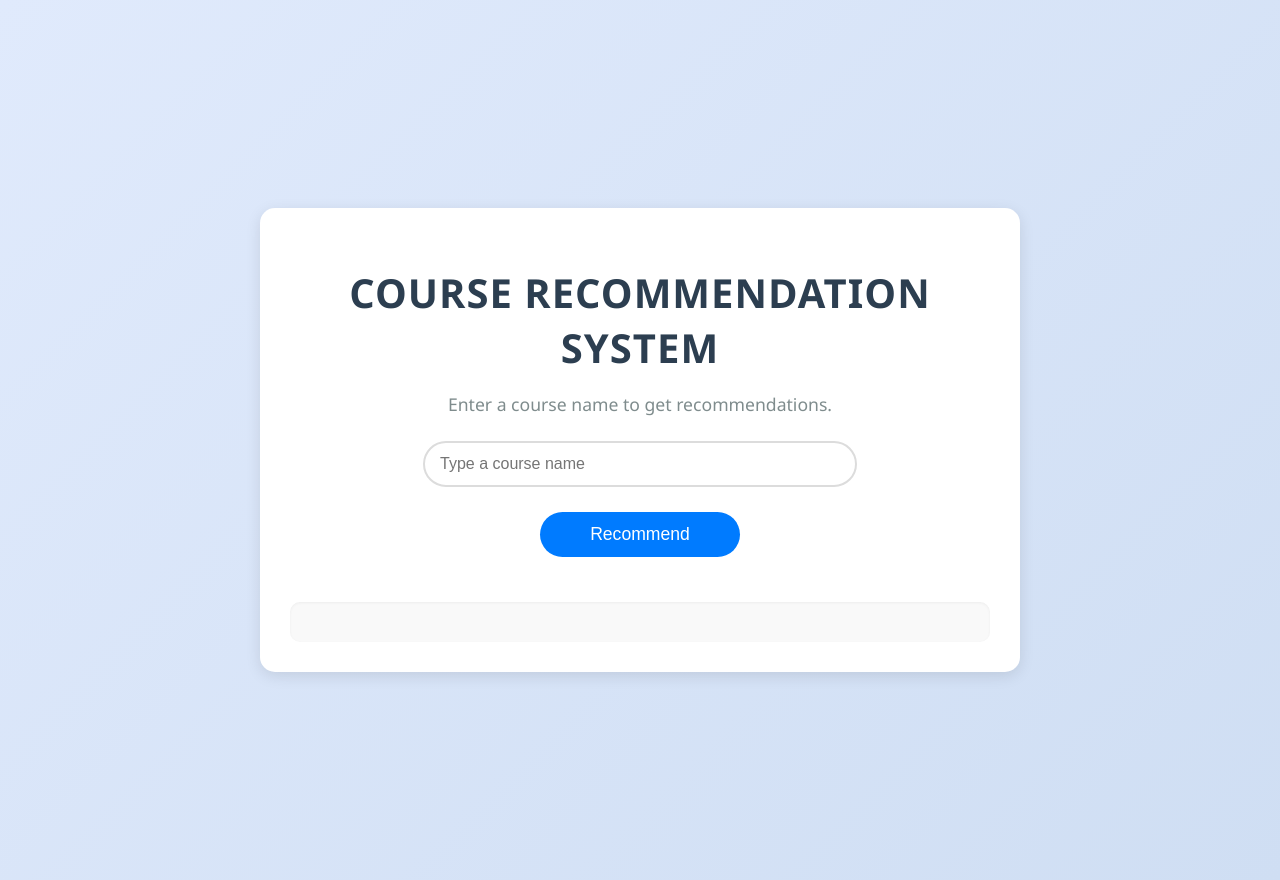
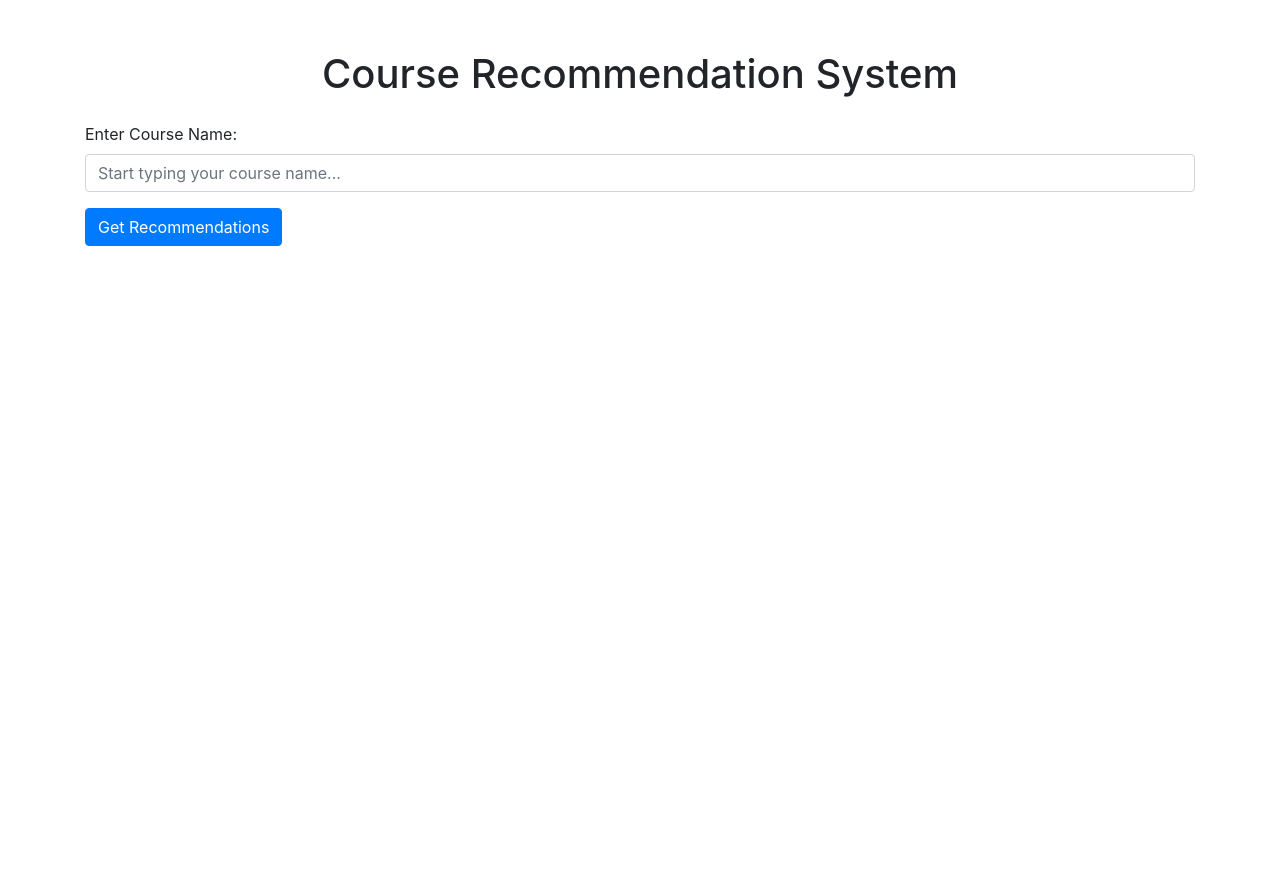
Before and after one commit to sri-venkat-22/Course-Recommendation, a Flask app: template templates/index.html in a window 1280 px wide. After the commit the page ends 246 px from the top, so only its background shows below. Run offline with Flask 3, Linux system fonts and the light colour scheme; the template is opened without the code that fills it, so the values that code supplies are empty; parts of the project's set-up code (start-up, migrations or seed data) failed here and were passed over; some libraries are stand-ins or nearby versions.

Commit message:
modofied interface

```diff
--- a/templates/index.html
+++ b/templates/index.html
@@ -2,45 +2,87 @@
 <html lang="en">
 <head>
   <meta charset="UTF-8">
-    <meta name="viewport" content="width=device-width, initial-scale=1.0">
-    <title>Course Recommender</title>
-    <link rel="stylesheet" href="{{ url_for('static', filename='style.css') }}">
+  <meta name="viewport" content="width=device-width, initial-scale=1">
+  <title>Course Recommendation System</title>
+  <!-- Bootstrap CSS for a modern, responsive UI -->
+  <link rel="stylesheet" href="https://maxcdn.bootstrapcdn.com/bootstrap/4.5.2/css/bootstrap.min.css">
+  <style>
+    body {
+      padding-top: 50px;
+    }
+    .spinner-border {
+      display: none;
+    }
+  </style>
 </head>
 <body>
   <div class="container">
-        <h1>Course Recommendation System</h1>
-        <p>Enter a course name to get recommendations.</p>
-        <input type="text" id="courseInput" placeholder="Type a course name">
-        <button onclick="getRecommendations()">Recommend</button>
-        <div id="results"></div>
+    <h1 class="text-center">Course Recommendation System</h1>
+    <form id="recommendForm" class="mt-4">
+      <div class="form-group">
+        <label for="courseInput">Enter Course Name:</label>
+        <input type="text" id="courseInput" name="course" class="form-control" placeholder="Start typing your course name..." list="courseSuggestions">
+        <datalist id="courseSuggestions">
+          {% for course in course_names %}
+          <option value="{{ course }}">
+          {% endfor %}
+        </datalist>
       </div>
+      <button type="submit" class="btn btn-primary">Get Recommendations</button>
+    </form>
+    <div class="mt-4">
+      <div id="loading" class="text-center">
+        <div class="spinner-border" role="status">
+          <span class="sr-only">Loading...</span>
+        </div>
+      </div>
+      <div id="errorMsg" class="alert alert-danger" style="display: none;"></div>
+      <div id="recommendations" class="mt-4"></div>
+    </div>
+  </div>
+
+  <!-- jQuery and Bootstrap JS for AJAX calls and dynamic elements -->
+  <script src="https://code.jquery.com/jquery-3.5.1.min.js"></script>
   <script>
-        function getRecommendations() {
-            const course = document.getElementById('courseInput').value.trim();
-            if (!course) {
-                alert("Please enter a course name.");
-                return;
+    $('#recommendForm').on('submit', function(e) {
+      e.preventDefault();
+      $('#errorMsg').hide();
+      $('#recommendations').empty();
+      $('.spinner-border').show();
+
+      var formData = $(this).serialize();
+
+      $.ajax({
+        url: "/recommend",
+        type: "POST",
+        data: formData,
+        success: function(response) {
+          $('.spinner-border').hide();
+          if(response.recommendations) {
+            var recList = '<h3>Recommended Courses:</h3><ul class="list-group">';
+            response.recommendations.forEach(function(rec) {
+              recList += '<li class="list-group-item d-flex justify-content-between align-items-center">';
+              recList += rec.course_name;
+              recList += '<span class="badge badge-primary badge-pill">' + rec.similarity_score + '%</span>';
+              recList += '</li>';
+            });
+            recList += '</ul>';
+            $('#recommendations').html(recList);
+          } else if(response.error) {
+            $('#errorMsg').text(response.error).show();
           }
-            fetch('/recommend', {
-                method: 'POST',
-                headers: { 'Content-Type': 'application/x-www-form-urlencoded' },
-                body: `course=${encodeURIComponent(course)}`
-            })
-            .then(response => response.json())
-            .then(data => {
-                const resultsDiv = document.getElementById('results');
-                if (data.error) {
-                    resultsDiv.innerHTML = `<p class="error">${data.error}</p>`;
+        },
+        error: function(xhr) {
+          $('.spinner-border').hide();
+          var errorResponse = xhr.responseJSON;
+          if(errorResponse && errorResponse.error) {
+            $('#errorMsg').text(errorResponse.error).show();
           } else {
-                    let html = '<h3>Recommendations:</h3><ul>';
-                    data.recommendations.forEach(rec => {
-                        html += `<li>${rec.course_name} (${rec.similarity_score}%)</li>`;
-                    });
-                    html += '</ul>';
-                    resultsDiv.innerHTML = html;
+            $('#errorMsg').text('An unexpected error occurred.').show();
+          }
         }
       });
-        }
+    });
   </script>
 </body>
 </html>
```
Lines whose indentation alone changed are shown as unchanged.
